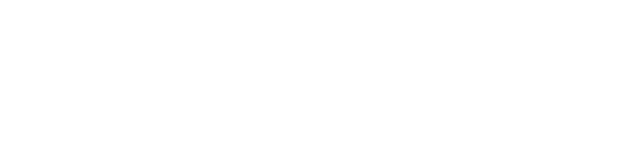
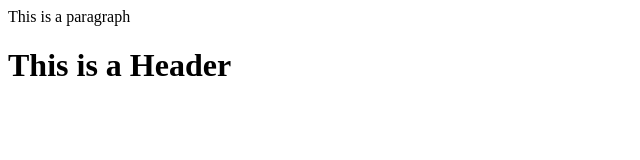
Before and after one commit to vetim/SsHRep, a plain HTML site: page index.html in a window 1280 px wide. Shown: the whole page, without its empty margins (0-640 px from the left). Drawn offline with Linux system fonts and the light colour scheme.

Commit message:
Added second Header tag

```diff
--- a/index.html
+++ b/index.html
@@ -1,6 +1,9 @@
 <html>
 	<head></head
-	<body></body>
+	<body>
+		<p>This is a paragraph</p>
+		<H1>This is a Header</H1>
+	</body>
 </html>
 <html></html>
 <html></html>
```
